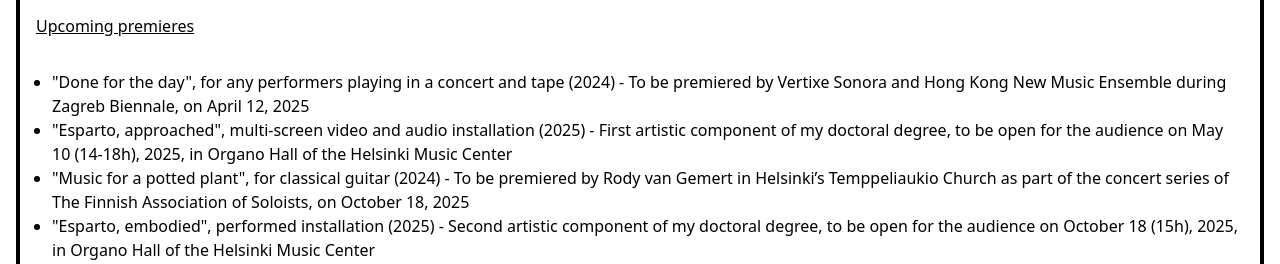
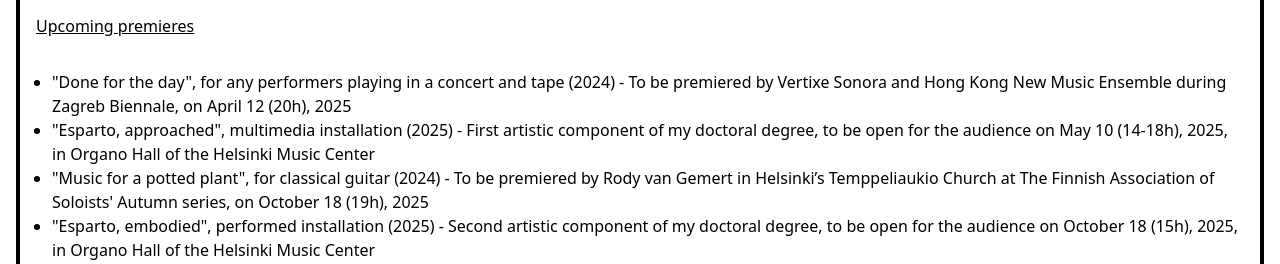
Before and after one commit to Kyokatarz/pilar-website-nextjs, a Next.js app: page /media in a window 1280 px wide. Shown: the part 2954-3218 px from the top of the page. Built offline with nearby package versions, Linux system fonts and the light colour scheme.

Commit message:
March update
(continuation)

```diff
--- a/src/pages/HomePage/sections/HomePageMedia/HomePageMedia.tsx
+++ b/src/pages/HomePage/sections/HomePageMedia/HomePageMedia.tsx
@@ -28,9 +28,9 @@ const Media = () => {
 
         <div className="w-full">
           <YoutubeCaptionPair
-            url="https://www.youtube.com/watch?v=mq7E79WxZYg"
+            url="https://www.youtube.com/watch?v=DY-9VJ2mDkg"
             caption={
-              '"I don\'t expect anything from this afternoon", for violin, bass clarinet, violoncello and percussion (2023) – Norrbotten NEO at Time of Music Festival 2023'
+              '"Nana (Lullaby)", for harpsichord, kantele, and guitar (2025) – Superpluck Trio at Musica nova Festival 2025'
             }
           />
         </div>
--- a/src/pages/MediaPage/MediaPage.tsx
+++ b/src/pages/MediaPage/MediaPage.tsx
@@ -133,19 +133,19 @@ const MediaPage = () => {
           <ListItem>
             "Done for the day", for any performers playing in a concert and tape
             (2024) - To be premiered by Vertixe Sonora and Hong Kong New Music
-            Ensemble during Zagreb Biennale, on April 12, 2025
+            Ensemble during Zagreb Biennale, on April 12 (20h), 2025
           </ListItem>
           <ListItem>
-            "Esparto, approached", multi-screen video and audio installation
-            (2025) - First artistic component of my doctoral degree, to be open
-            for the audience on May 10 (14-18h), 2025, in Organo Hall of the
-            Helsinki Music Center
+            "Esparto, approached", multimedia installation (2025) - First
+            artistic component of my doctoral degree, to be open for the
+            audience on May 10 (14-18h), 2025, in Organo Hall of the Helsinki
+            Music Center
           </ListItem>
           <ListItem>
             "Music for a potted plant", for classical guitar (2024) - To be
-            premiered by Rody van Gemert in Helsinki’s Temppeliaukio Church as
-            part of the concert series of The Finnish Association of Soloists,
-            on October 18, 2025
+            premiered by Rody van Gemert in Helsinki’s Temppeliaukio Church at
+            The Finnish Association of Soloists' Autumn series, on October 18
+            (19h), 2025
           </ListItem>
           <ListItem>
             "Esparto, embodied", performed installation (2025) - Second artistic
--- a/src/pages/WorksPage/WorksPage.tsx
+++ b/src/pages/WorksPage/WorksPage.tsx
@@ -21,6 +21,14 @@ const WorksPage = () => {
           <em>Nana (Lullaby)</em>, for harpsichord, kantele, and classical
           guitar (February 2025) – Premiered by Trio Superpluck at Musica nova
           Festival, February 10, 2025 (Helsinki, Finland){" "}
+          <a
+            href="https://archive.org/details/nana_20250319"
+            target="_blank"
+            rel="noreferrer"
+            className="text-blue-500"
+          >
+            [PDF, audio tracks]
+          </a>
         </ListItem>
         <ListItem>
           <em>Agüilla fresca</em>, for euphonium and fountain (February 2025) –
```
